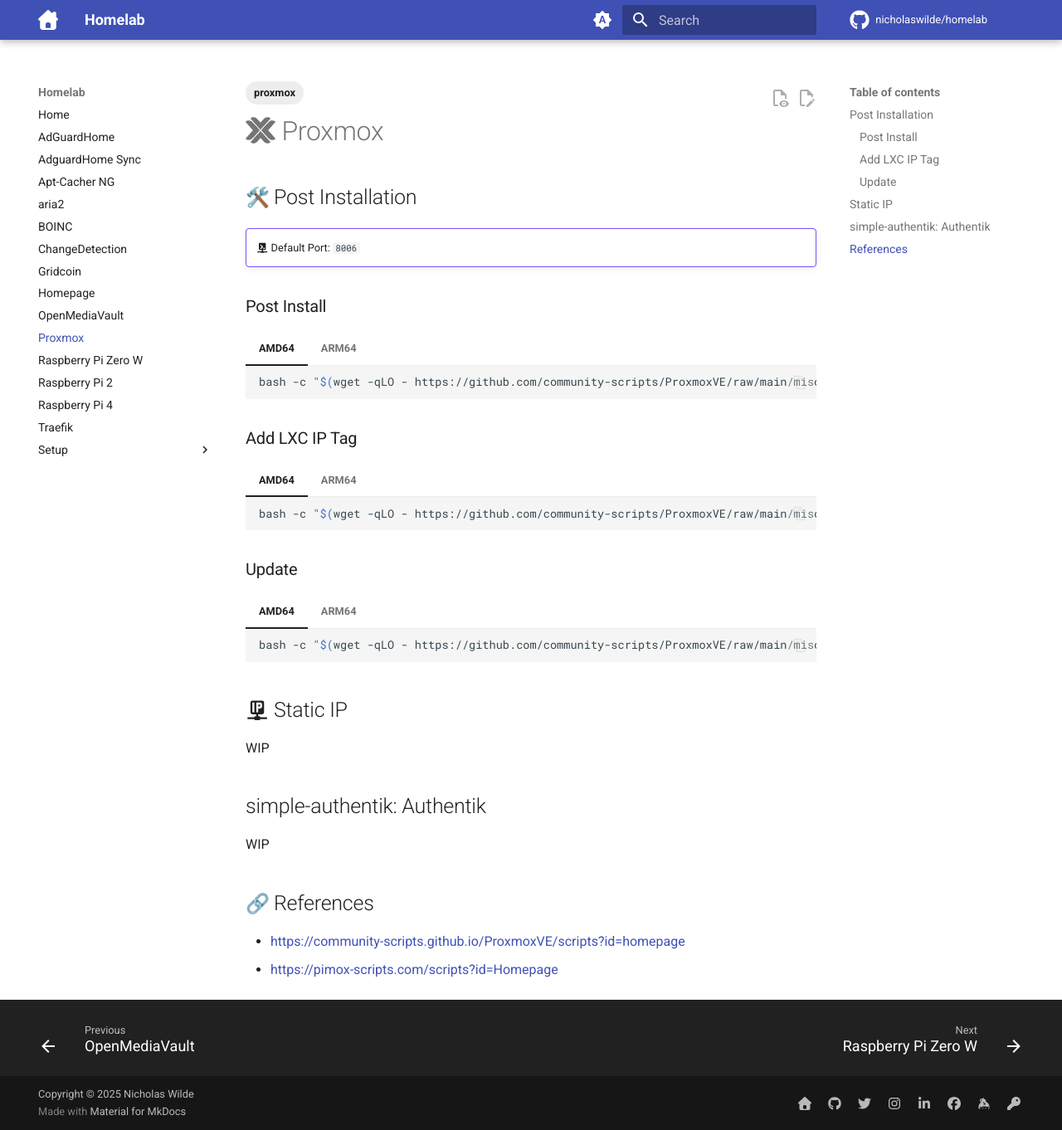
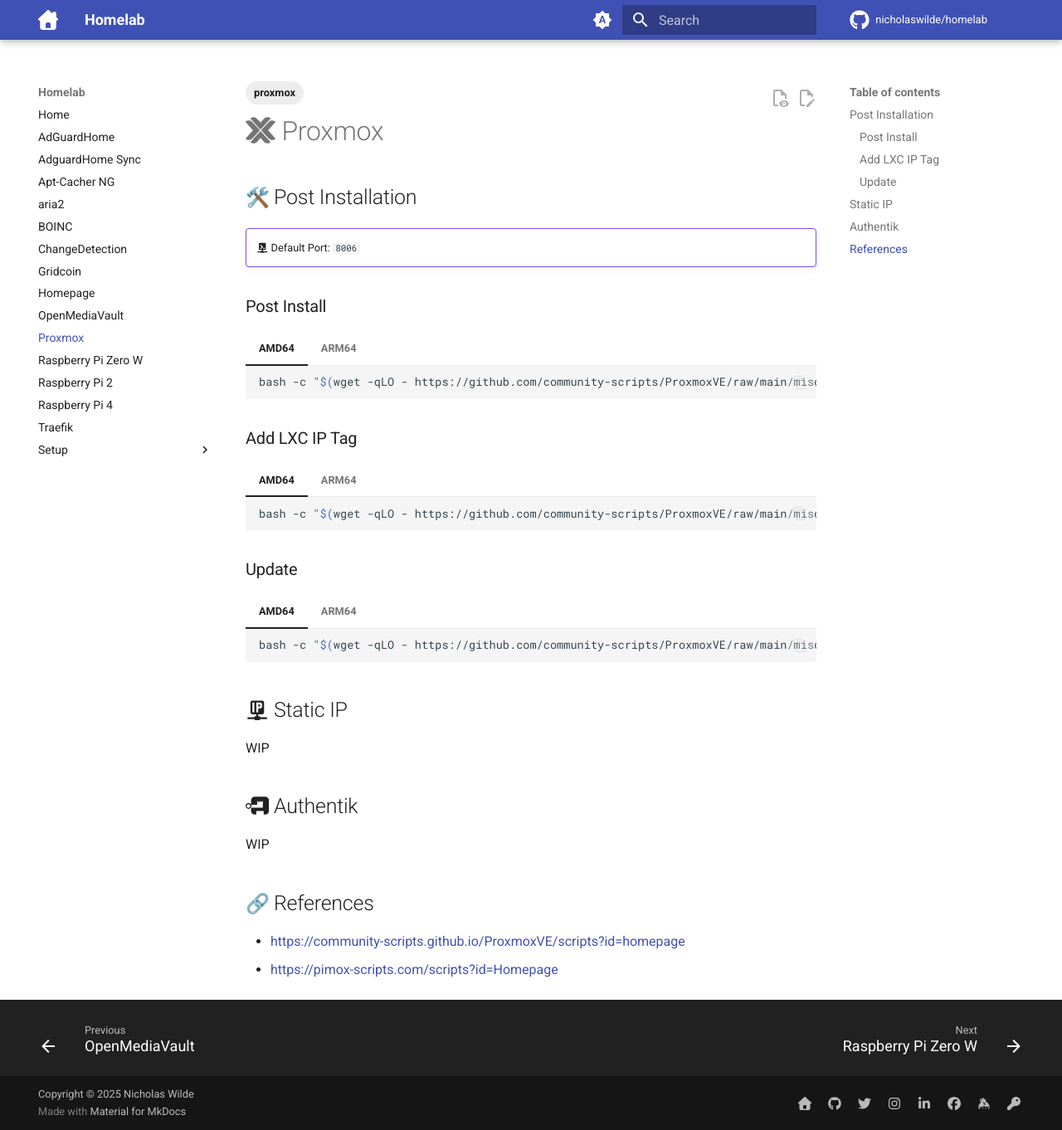
Before and after one commit to nicholaswilde/homelab, an MkDocs documentation site: the page built from docs/proxmox.md, in a window 1280 px wide and 1362 px high. Shown: the whole window at 83% size. Built offline with MkDocs 1.6.1 and Material for MkDocs 9.7.7, drawn with Linux system fonts in a browser that asks for light colours; emoji names are drawn with the system emoji font; comment, search, counter and statistics services are not loaded.

Commit message:
Update proxmox.md

```diff
--- a/docs/proxmox.md
+++ b/docs/proxmox.md
@@ -56,7 +56,7 @@
 
 WIP
 
-## simple-authentik: Authentik
+## :simple-authentik: Authentik
 
 WIP
 
```
